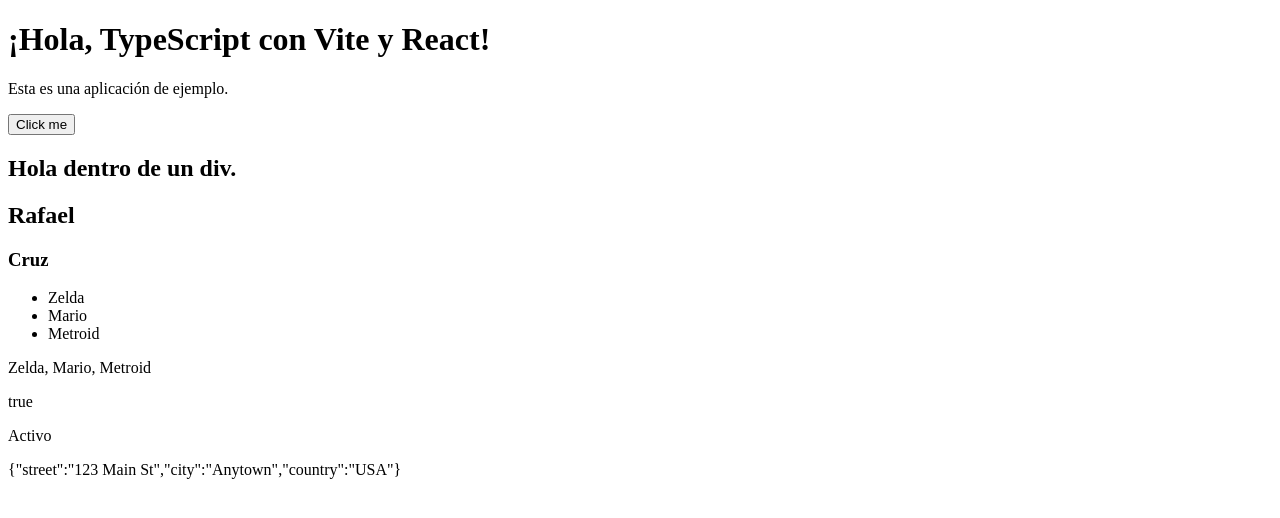
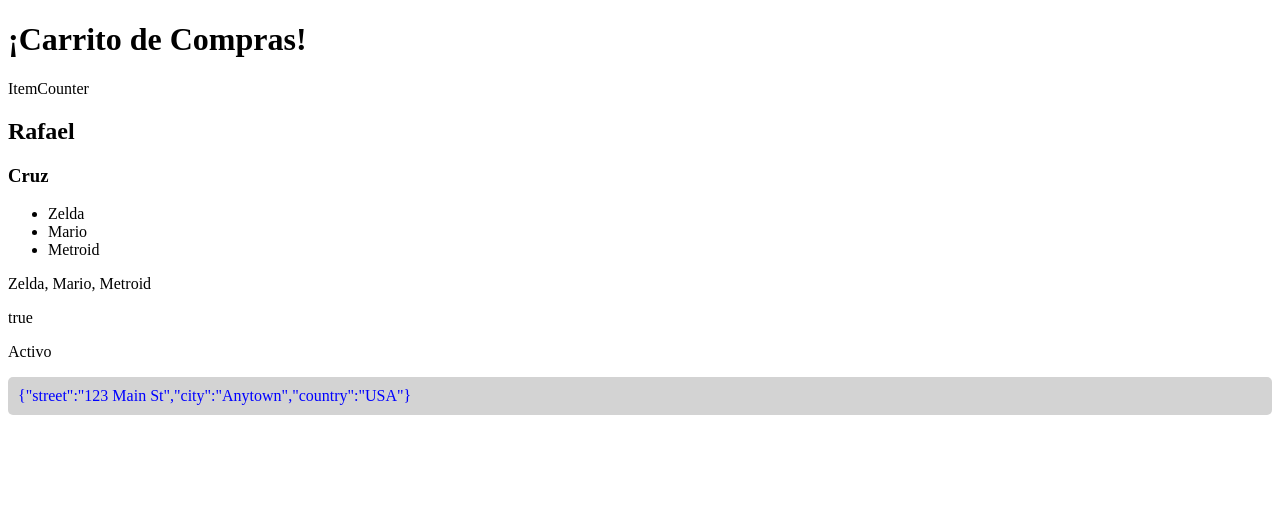
Before and after one commit to rcsystem/React, a React (Vite) app in the folder 02-first-steps/: page / in a window 1280 px wide. Shown: the top 518 px of the page. Built offline with nearby package versions, Linux system fonts and the light colour scheme.

Commit message:
nuevos ejemplos del curso

```diff
--- a/02-first-steps/src/FirstStepsApp.tsx
+++ b/02-first-steps/src/FirstStepsApp.tsx
@@ -1,15 +1,10 @@
-export function FirstStepsApp(){
+import { ItemCounter } from "./shopping-cart/ItemCounter";
 
-    return (
-        <>
-        <h1>¡Hola, TypeScript con Vite y React!</h1>
-        <p>Esta es una aplicación de ejemplo.</p>
-        <button>Click me</button>
-        <div>
-            <h2>
-                Hola dentro de un div.
-            </h2>
-        </div>
-        </>
-    )
+export function FirstStepsApp() {
+  return (
+    <>
+      <h1>¡Carrito de Compras!</h1>
+      <ItemCounter />
+    </>
+  );
 }
--- a/02-first-steps/src/MyAwesomeApp.tsx
+++ b/02-first-steps/src/MyAwesomeApp.tsx
@@ -1,15 +1,23 @@
-    const firstName = 'Rafael';
-    const lastName = 'Cruz';
-    const favoriteGames = ['Zelda', 'Mario', 'Metroid'];
+import type { CSSProperties } from "react";
+
+const firstName = "Rafael";
+const lastName = "Cruz";
+const favoriteGames = ["Zelda", "Mario", "Metroid"];
 const isActive = true;
 const address = {
-        street: '123 Main St',
-        city: 'Anytown',
-        country: 'USA'
+  street: "123 Main St",
+  city: "Anytown",
+  country: "USA",
+};
+
+const myStyles: CSSProperties = {
+  color: "blue",
+  backgroundColor: "lightgray",
+  padding: "10px",
+  borderRadius: "5px",
 };
 
 export function MyawesomeApp() {
-
   return (
     <div>
       <h2>{firstName}</h2>
@@ -19,11 +27,10 @@ export function MyawesomeApp() {
           <li key={game}>{game}</li>
         ))}
       </ul>
-            <p>{favoriteGames.join(', ')}</p>
+      <p>{favoriteGames.join(", ")}</p>
       <p>{isActive.toString()}</p>
-            <p>{isActive ? 'Activo' : 'Inactivo'}</p>
-            <p>{JSON.stringify(address)}</p>
-
+      <p>{isActive ? "Activo" : "Inactivo"}</p>
+      <p style={myStyles}>{JSON.stringify(address)}</p>
     </div>
-    )
+  );
 }
--- /dev/null
+++ b/02-first-steps/src/shopping-cart/ItemCounter.tsx
@@ -0,0 +1,5 @@
+export const ItemCounter = () => {
+  return (
+    <div>ItemCounter</div>
+  )
+}
```
Lines whose indentation alone changed are shown as unchanged.
